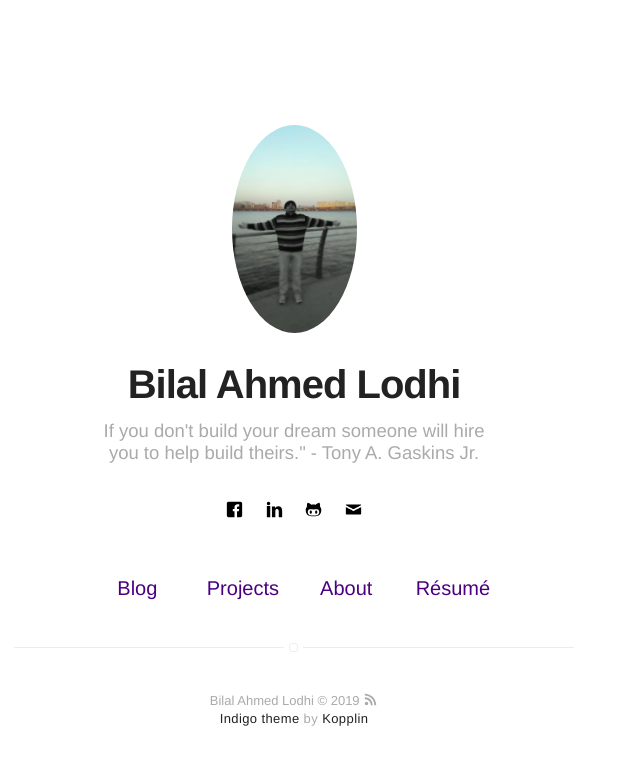
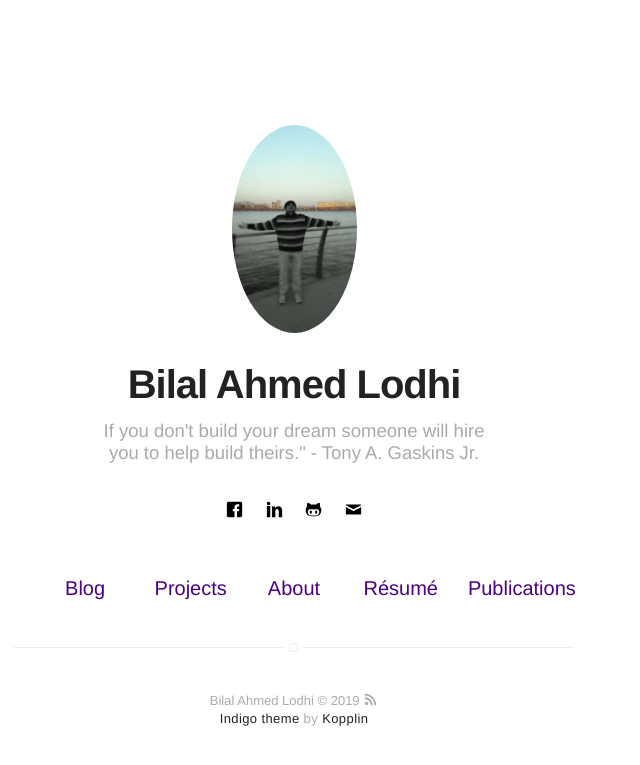
Before and after one commit to balodhi/balodhi.github.io, a Jekyll site: the page built from index.html, in a window 1280 px wide. Shown: the top 765 px of the page, without its empty margins (346-986 px from the left). Built offline with Jekyll 4.4.1, drawn with Linux system fonts in a browser that asks for light colours.

Commit message:
Update nav.html

```diff
--- a/_includes/nav.html
+++ b/_includes/nav.html
@@ -35,5 +35,10 @@
                 <a class="link" href="{% if site.resume-external %}{{ site.resume-url }}{% else %}{{ site.url }}/{{ site.resume-url }}{% endif %}">Résumé</a>
             </li>
         {% endif %}
+        {% if site.pubs == true %}
+            <li class="item">
+                <a class="link" href="{% if site.resume-external %}{{ site.resume-url }}{% else %}{{ site.url }}/{{ site.resume-url }}{% endif %}">Publications</a>
+            </li>
+        {% endif %}
     </ul>
 </nav>
```
